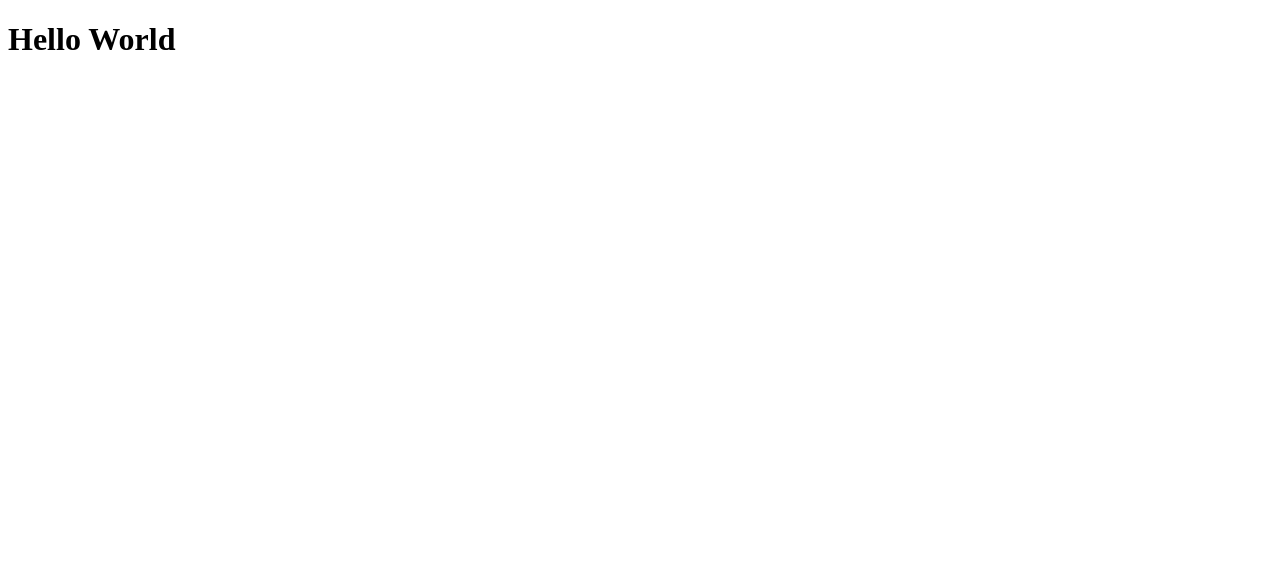
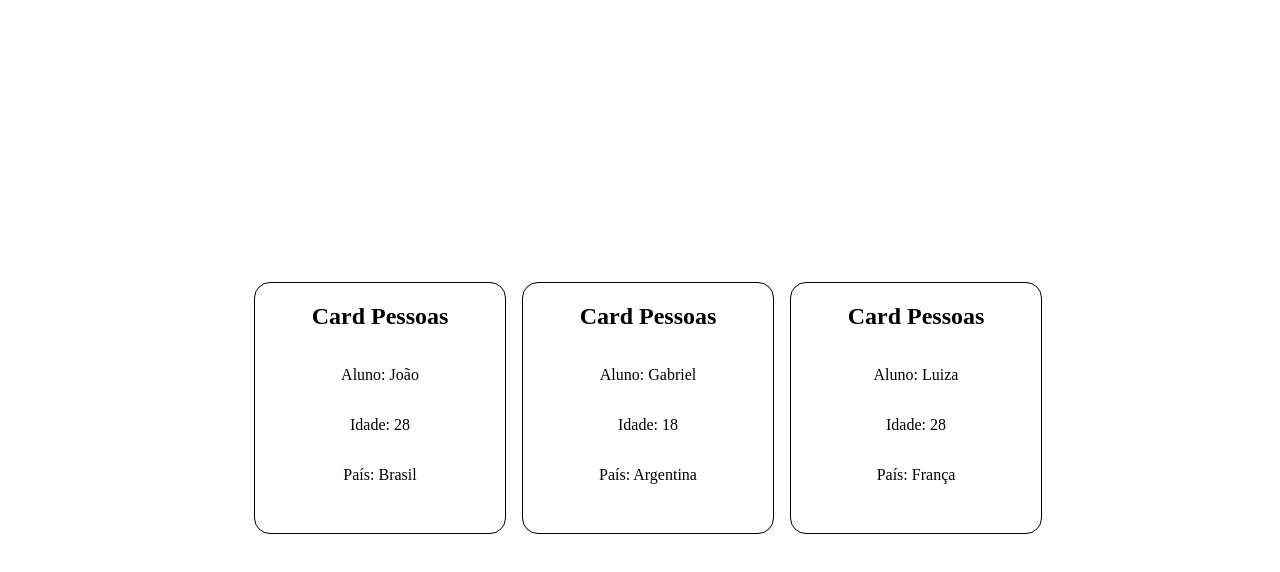
Before and after one commit to JhonyDomingos/exerciosREPO, a React (Vite) app: page / in a window 1280 px wide. Shown: the top 572 px of the page. Built offline with nearby package versions, Linux system fonts and the light colour scheme.

Commit message:
PROPS - Criando cards e renderizando com props

```diff
--- a/src/App.jsx
+++ b/src/App.jsx
@@ -1,13 +1,15 @@
+import { CardSection } from "./components/CardSection";
+import "./styles/index.css";
 function App() {
 
+  return (
+    <div className="App">
+      <CardSection name="João" age={28} country="Brasil"/>
+      <CardSection name="Gabriel" age={18} country="Argentina"/>
+      <CardSection name="Luiza" age={28} country="França"/>
+    </div>
 
-//Aqui posso fazer o javaScript
-  return (
-    //Aqui é somente o JSX
-    <>
-      <h1>Hello World</h1>
-    </>
-  )
+  );
 }
 
 export default App
--- /dev/null
+++ b/src/components/CardSection/index.jsx
@@ -0,0 +1,12 @@
+
+export const CardSection = ({name, age, country}) => {
+
+    return (
+        <section>
+            <h1>Card Pessoas</h1>
+            <p>Aluno: {name}</p>
+            <p>Idade: {age}</p>
+            <p>País: {country}</p>
+        </section>
+    );
+}
--- /dev/null
+++ b/src/styles/index.css
@@ -0,0 +1,23 @@
+body {
+    width: 100vw;
+    height: 100vh;
+    display: flex;
+    justify-content: center;
+    align-items: center;
+}
+.App {
+    display:  flex;
+    gap: 1rem;
+}
+
+section {
+    width: 250px;
+    height: 250px;
+    border: 1px solid black;
+    border-radius: 1rem;
+    display: flex;
+    flex-direction: column;
+    align-items: center;
+
+
+}
```
Also changed, not shown: 1 other file (tests, documents, lock files or other folders).
